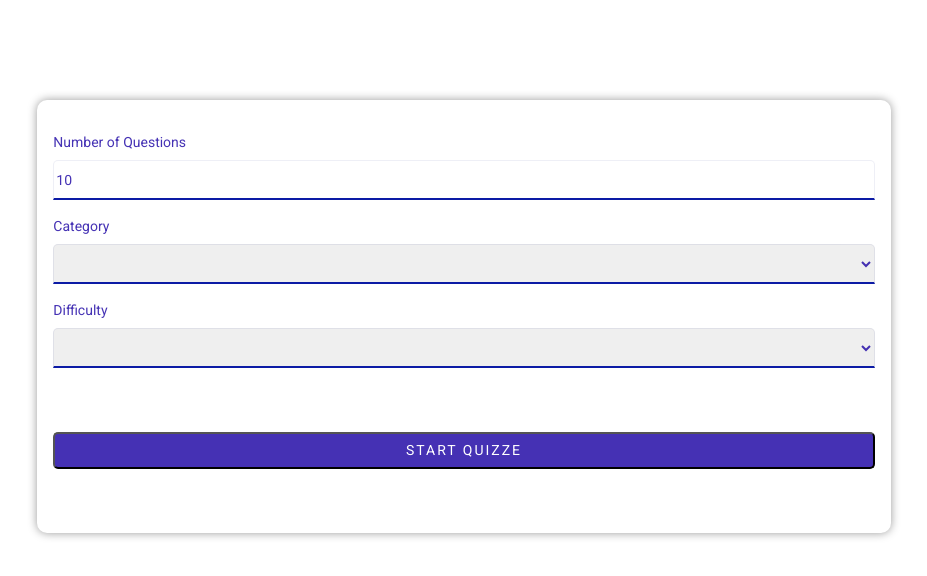
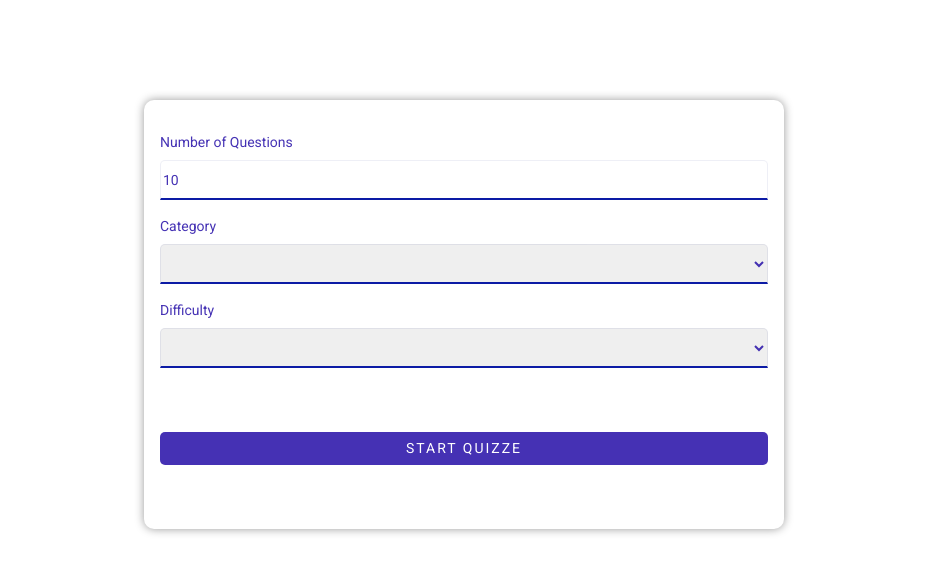
Before and after one commit to smchedlidze826/quizze-game-angular, an Angular app: page / in a window 1280 px wide. Shown: the top 576 px of the page, without its empty margins (176-1103 px from the left). Built offline with nearby package versions, Linux system fonts and the light colour scheme.

Commit message:
style changes

```diff
--- a/src/app/main-page/main-page.component.html
+++ b/src/app/main-page/main-page.component.html
@@ -1,4 +1,4 @@
-<div class="main-container col-10 col-md-8 m-auto">
+<div class="main-container col-sm-10 col-md-7 col-lg-6 m-auto">
     <div>
         <h1 class="error m-auto mb-3" *ngIf="error">Some of the fields are empty</h1>
     </div>
@@ -6,7 +6,7 @@
         <div class="label mb-2">
             Number of Questions
         </div>
-        <input type="text" class="form" [(ngModel)]='questions' value="questions">
+        <input type="number" class="form" [(ngModel)]='questions' value="questions">
     </div>
     <div class="form-group">
         <div class="label mb-2">Category</div>
--- a/src/app/main-page/main-page.component.ts
+++ b/src/app/main-page/main-page.component.ts
@@ -47,6 +47,7 @@ export class MainPageComponent implements OnInit {
       this.webWorker.getApiData(api).subscribe((response: any) => {
         this.webWorker.questionsCollection = response.results
       })
+      console.log(api)
 
       this.categorySelected = ''
       this.difficultySelected = ''
--- a/src/app/questions/questions.component.ts
+++ b/src/app/questions/questions.component.ts
@@ -28,6 +28,7 @@ export class QuestionsComponent {
     this.clickedOnStart = true
     this.questCollection = this.webworker.questionsCollection
     this.question = this.questCollection[this.index]
+    console.log(this.question)
     this.randomPosition = Math.round(Math.random() * 5)// to randomize correct answer possition after clicking start quizze
   }
 
--- a/src/app/shared-pipes/decode-characters.pipe.ts
+++ b/src/app/shared-pipes/decode-characters.pipe.ts
@@ -15,6 +15,10 @@ export class DecodeCharactersPipe implements PipeTransform {
     if (finalValue.includes('&rsquo;')) {
       finalValue = finalValue.replace(/&rsquo;/g, "")
     }
+    if (finalValue.includes('&ldquo;')) {
+      finalValue = finalValue.replace(/&ldquo;/g, "")
+
+    }
 
     return finalValue;
   }
--- a/src/styles.css
+++ b/src/styles.css
@@ -10,3 +10,7 @@ html, body { height: 100%; }
 
 /* Handle on hover */
 ::-webkit-scrollbar-thumb:hover {background: rgba(37, 14, 167, 1);}
+
+button{
+    border: none;
+}
```
